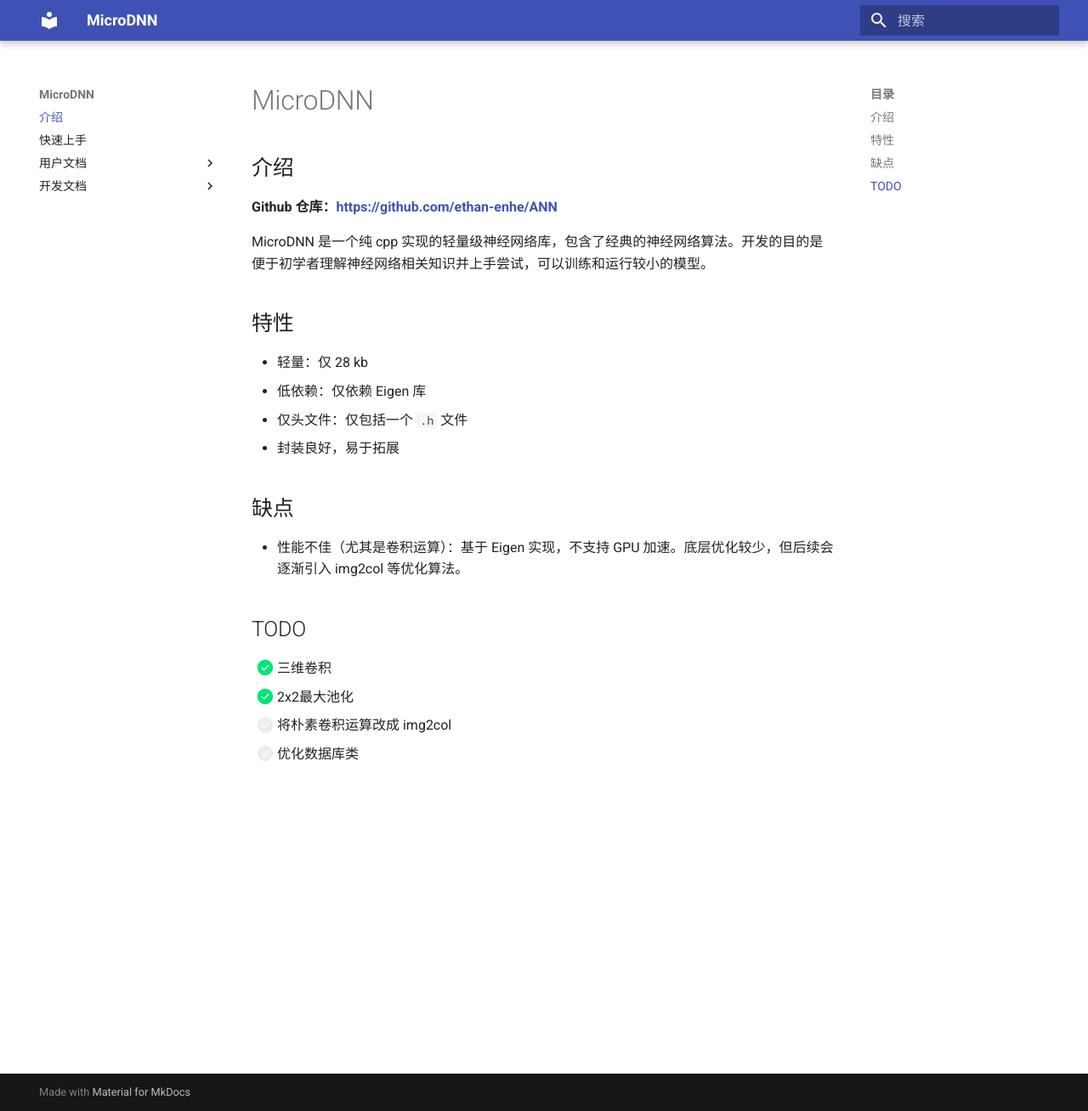
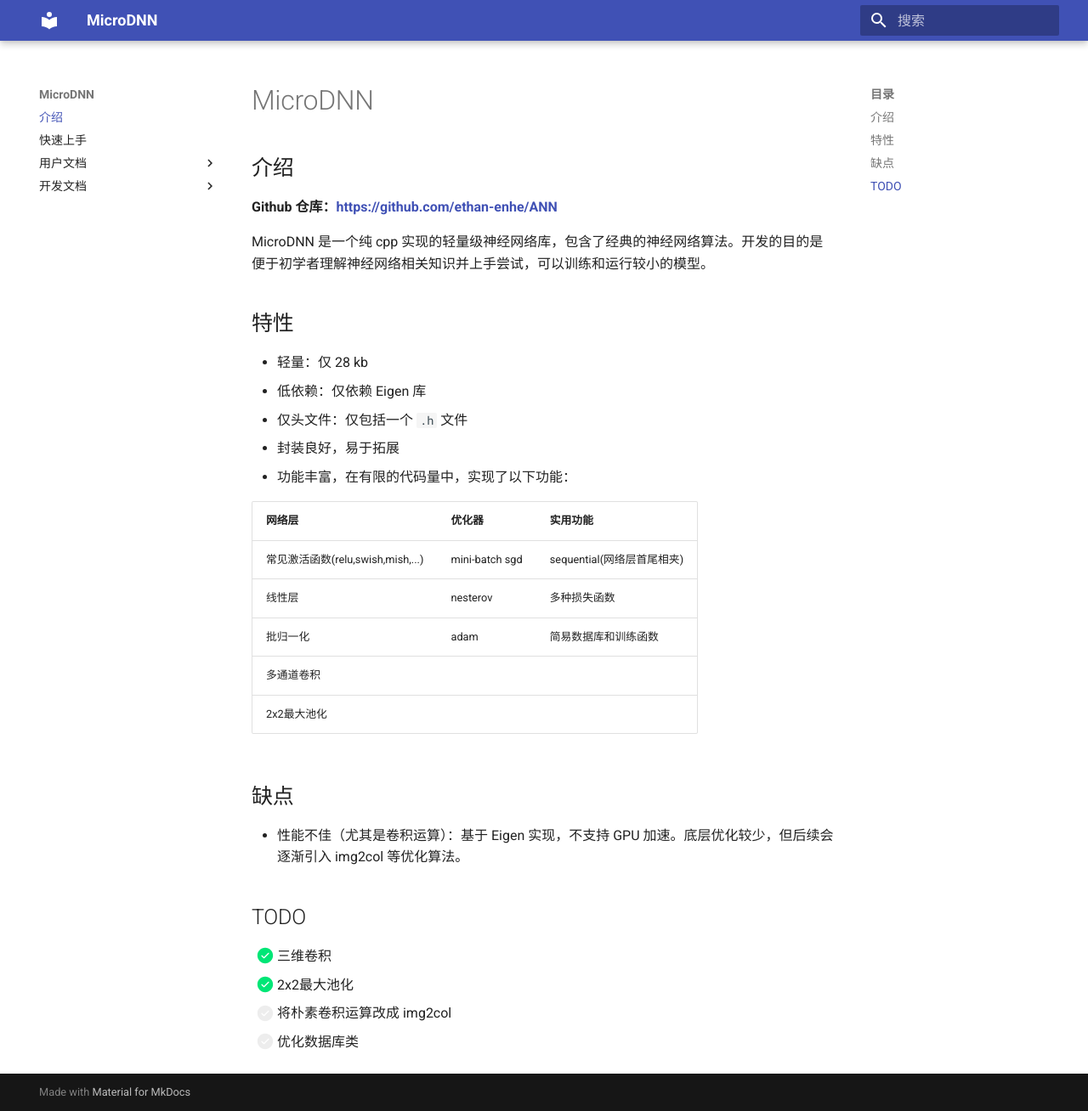
Before and after one commit to ethan-enhe/MicroDNN, an MkDocs documentation site: the page built from docs/index.md, in a window 1280 px wide and 1308 px high. Shown: the whole window at 85% size. Built offline with MkDocs 1.6.1 and Material for MkDocs 9.7.7, drawn with Linux system fonts in a browser that asks for light colours.

Commit message:
new content

```diff
--- a/docs/index.md
+++ b/docs/index.md
@@ -12,6 +12,17 @@ MicroDNN 是一个纯 cpp 实现的轻量级神经网络库，包含了经典的
 - 低依赖：仅依赖 Eigen 库
 - 仅头文件：仅包括一个 `.h` 文件
 - 封装良好，易于拓展
+- 功能丰富，在有限的代码量中，实现了以下功能：
+
+| 网络层    | 优化器   | 实用功能    |
+|---------------- | --------------- | --------------- |
+| 常见激活函数(relu,swish,mish,...)    | mini-batch sgd    | sequential(网络层首尾相夹)   |
+| 线性层    | nesterov    | 多种损失函数   |
+| 批归一化   | adam   | 简易数据库和训练函数|
+| 多通道卷积   |    |    |
+| 2x2最大池化   |    |    |
+
+
 
 ## 缺点
 
```
